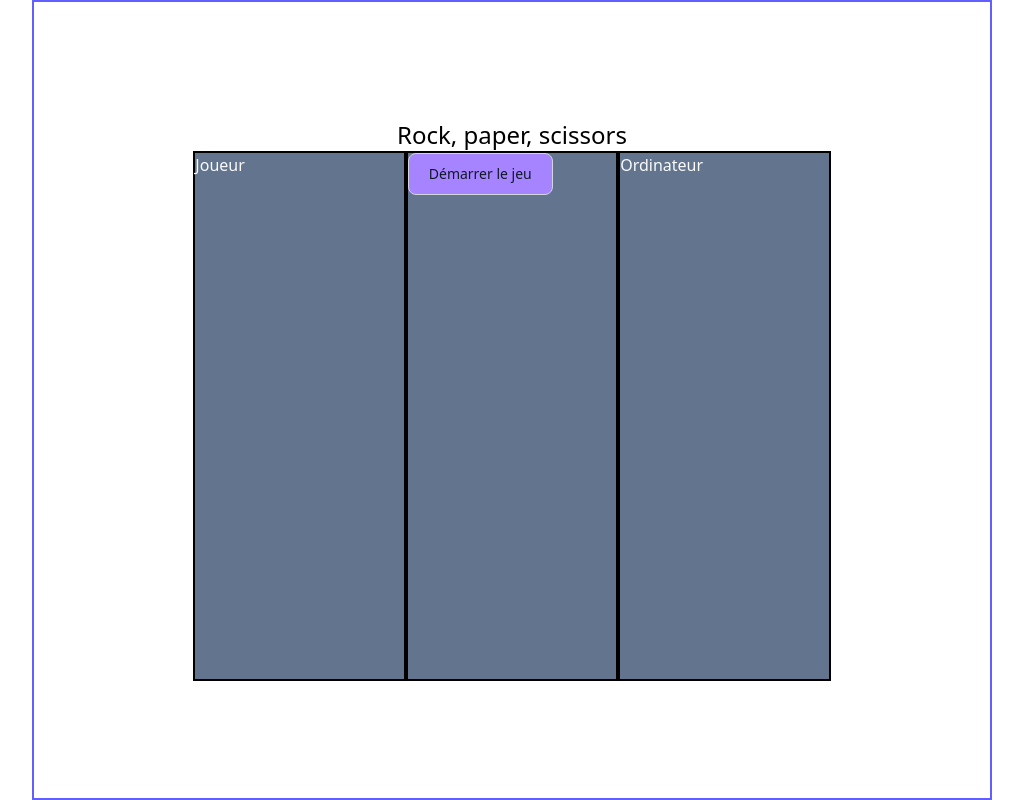
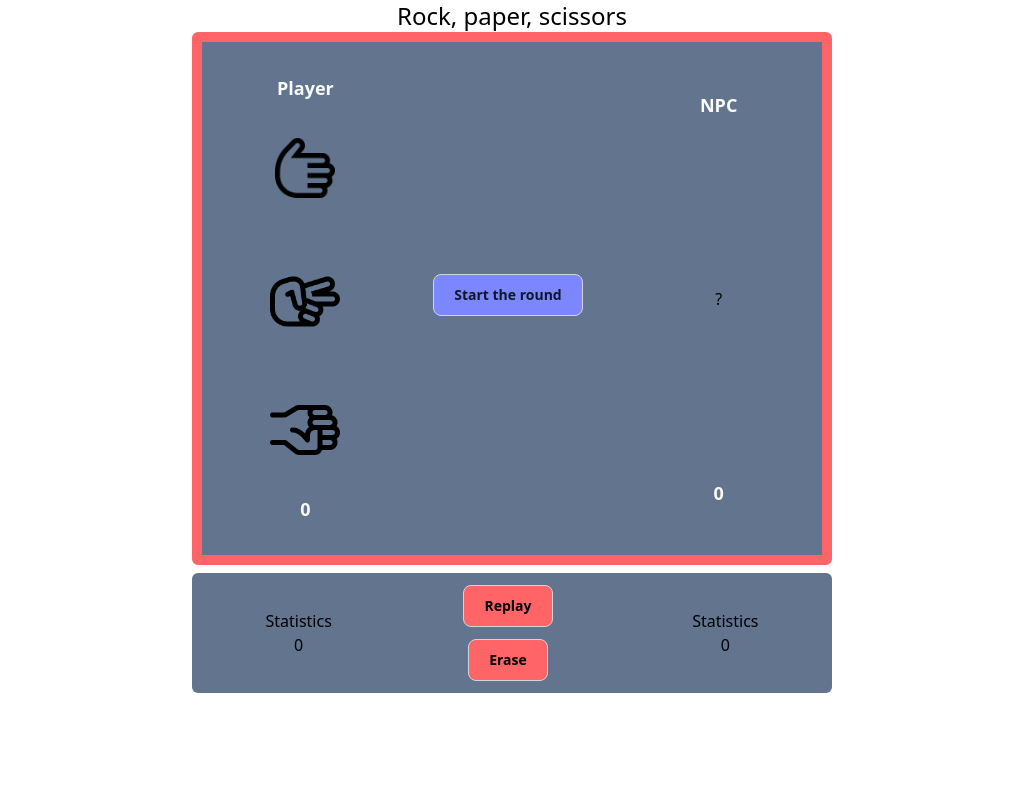
Before and after one commit to vickyfrosties/RockPaperScissorsJS, a plain HTML site: page index.html in a window 1280 px wide. Shown: the whole page, without its empty margins (128-1151 px from the left). Drawn offline with nearby package versions, Linux system fonts and the light colour scheme.

Commit message:
layout is set & standard style set

```diff
--- a/index.html
+++ b/index.html
@@ -10,30 +10,90 @@
   </head>
 
   <body class="w-screen h-screen">
-    <main
-      class="m-auto w-3/4 h-full border-2 border-solid border-indigo-500 flex justify-center flex-col"
-    >
+    <main class="m-auto w-3/4 h-full flex justify-center flex-col">
       <h1 class="text-2xl text-center">Rock, paper, scissors</h1>
 
       <section
-        class="m-auto mt-0 mb-0 w-2/3 h-2/3 bg-slate-500 rounded-md grid grid-cols-3"
+        class="m-auto mt-0 mb-0 w-2/3 h-2/3 bg-slate-500 rounded-md grid grid-cols-3 border-10 border-red-400"
       >
-        <div class="border-2">
-          <h2 class="text-stone-50">Joueur</h2>
+        <div class="flex flex-col justify-evenly items-center pt-8 pb-8">
+          <h2 class="text-stone-50 text-center font-semibold text-lg">
+            Player
+          </h2>
+
+          <div class="h-full w-full flex flex-col justify-center items-center">
+            <div class="flex h-1/3 justify-center items-center">
+              <img
+                id="paper"
+                class="size-15 rotate-90 hover:bg-blue-400"
+                src="./assets/paper.png"
+                alt="Paper symbol"
+              />
+            </div>
+            <div class="flex h-1/3 justify-center items-center">
+              <img
+                id="scissors"
+                class="size-20 hover:bg-yellow-400"
+                src="./assets/scissors.png"
+                alt="Scissors symbol"
+              />
+            </div>
+            <div class="flex h-1/3 justify-center items-center">
+              <img
+                id="rock"
+                class="size-20 rotate-90 hover:bg-red-400"
+                src="./assets/rock.png"
+                alt="Rock symbol"
+              />
+            </div>
+          </div>
+
+          <p class="font-semibold text-lg text-stone-50" id="player-score">0</p>
         </div>
 
-        <div class="border-2">
+        <div class="pt-8 pb-8 flex justify-center items-center">
           <button
             id="play"
             type="button"
-            class="text-gray-900 bg-violet-400 border border-gray-300 focus:outline-none hover:bg-gray-400 focus:ring-gray-100 font-medium rounded-lg text-sm px-5 py-2.5 me-2 mb-2"
+            class="text-gray-900 font-semibold bg-indigo-400 border border-gray-300 focus:outline-none hover:bg-indigo-200 focus:ring-gray-100 rounded-lg text-sm px-5 py-2.5 me-2 mb-2 cursor-pointer"
           >
-            Démarrer le jeu
+            Start the round
           </button>
         </div>
 
-        <div class="border-2">
-          <h2 class="text-stone-50">Ordinateur</h2>
+        <div class="flex flex-col justify-center items-center">
+          <h2 class="text-stone-50 font-semibold text-lg">NPC</h2>
+          <div class="h-90 w-full flex flex-col justify-center items-center">
+            <h2>?</h2>
+          </div>
+          <p class="font-semibold text-lg text-stone-50" id="npc-score">0</p>
+        </div>
+      </section>
+
+      <section
+        class="m-auto mt-2 w-2/3 h-30 rounded-md grid grid-cols-3 bg-slate-500 grid grid-cols-3"
+      >
+        <div class="flex flex-col justify-center items-center">
+          <p>Statistics</p>
+          <p id="player-resume-score">0</p>
+        </div>
+        <div class="flex flex-col justify-evenly items-center">
+          <button
+            id="replay"
+            class="bg-red-400 me-2 font-semibold text-sm px-5 py-2.5 cursor-pointer rounded-lg hover:bg-indigo-400 border border-gray-300"
+          >
+            Replay
+          </button>
+          <button
+            id="erase"
+            class="bg-red-400 me-2 font-semibold text-sm px-5 py-2.5 cursor-pointer rounded-lg hover:bg-indigo-400 border border-gray-300"
+          >
+            Erase
+          </button>
+        </div>
+        <div class="flex flex-col justify-center items-center">
+          <p>Statistics</p>
+          <p id="npc-resume-score">0</p>
         </div>
       </section>
     </main>
```
Also changed, not shown: assets/paper.png (added), assets/rock.png (added), assets/scissors.png (added).
